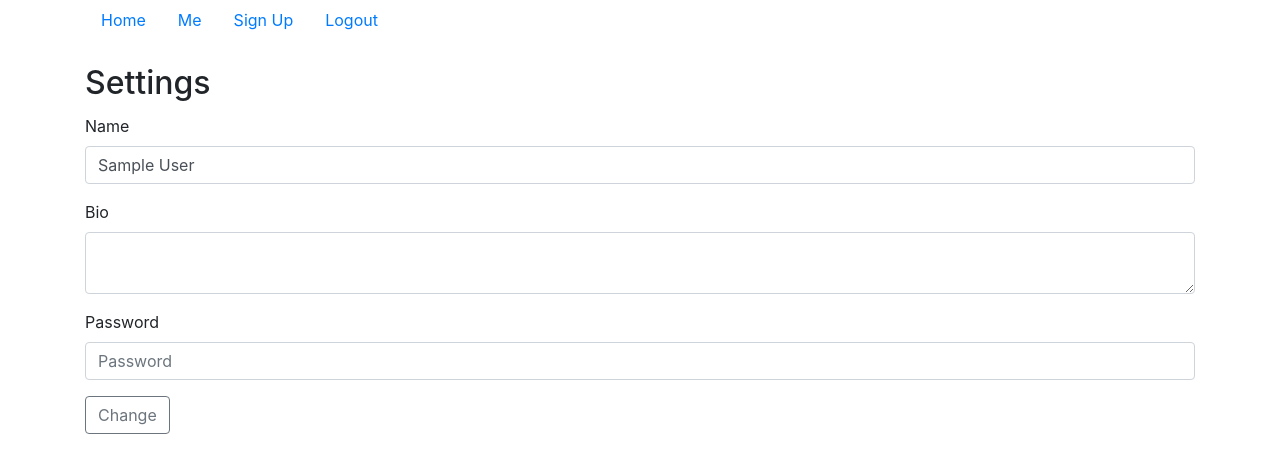
After one commit to natashacavoli/first-oauth-application, a Flask app: page /me/change in a window 1280 px wide. The commit adds this page. Shown: the top 473 px of the page. Run offline with Flask 2, Linux system fonts and the light colour scheme; the visitor is signed in with stand-in values (Sample User, id 1); data comes from the database, SQL or seed files in the repository; some libraries are stand-ins or nearby versions.

Commit message:
Adding bio to application

```diff
--- a/Application/Controller/user.py
+++ b/Application/Controller/user.py
@@ -1,11 +1,12 @@
 """."""
-from flask import render_template, session, redirect, Blueprint
+from flask import render_template, session, request, redirect, Blueprint
 from Model.user import User as ModelUser
 from Model.client import Client
 from Model.db import db
 import uuid
 import secrets
 import datetime
+import bcrypt
 
 
 user_blueprint = Blueprint("user_blueprint", __name__)
@@ -30,7 +31,11 @@ class User():
         """."""
         user = ModelUser.query.get(session.get("id"))
 
-        data = {"name": user.name, "email": user.email}
+        data = {
+            "name": user.name,
+            "email": user.email,
+            "username": user.username,
+            "bio": user.bio}
 
         return render_template("user.html", data=data)
 
@@ -93,3 +98,44 @@ class User():
         db.session.commit()
 
         return redirect("/me/api")
+
+    @user_blueprint.route("/me/change")
+    def change():
+        """."""
+        user = ModelUser.query.get(session.get("id"))
+
+        data = {
+            "name": user.name,
+            "email": user.email,
+            "username": user.username,
+            "bio": user.bio}
+
+        return render_template("change.html", data=data)
+
+    @user_blueprint.route("/me/change/update", methods=["POST"])
+    def update_change():
+        """."""
+        bio = request.form.get("bio")
+        name = request.form.get("name")
+        password = request.form.get("password").encode("utf-8")
+
+        if password:
+
+            salt = bcrypt.gensalt()
+
+            password = bcrypt.hashpw(password, salt).decode("utf-8")
+
+        me = ModelUser.query.get(session.get("id"))
+
+        if bio:
+            me.bio = bio
+
+        if name:
+            me.name = name
+
+        if password:
+            me.password = password
+
+        db.session.commit()
+
+        return redirect("/me/change")
--- a/Application/Model/user.py
+++ b/Application/Model/user.py
@@ -12,15 +12,18 @@ class User(db.Model):
     email = db.Column(db.String(75))
     username = db.Column(db.String(75))
     password = db.Column(db.String(75))
+    bio = db.Column(db.Text())
 
     def __init__(
             self,
             name=None,
             email=None,
             username=None,
-            password=None):
+            password=None,
+            bio=None):
         """."""
         self.name = name
         self.email = email
         self.username = username
         self.password = password
+        self.bio = bio
--- /dev/null
+++ b/Application/templates/change.html
@@ -0,0 +1,34 @@
+{% extends "base.html" %}
+
+{% block content %}
+
+<h2 class="card-title">Settings</h2>
+
+<form action="/me/change/update" method="POST">
+
+    <div class="form-group">
+
+        <label for="name">Name</label>
+        <input type="text" name="name" id="name" class="form-control" placeholder="Name" value="{{ data.name }}">
+
+    </div>
+
+    <div class="form-group">
+
+        <label for="bio">Bio</label>
+        <textarea name="bio" id="bio" class="form-control" maxlength="200">{% if data.bio %}{{ data.bio }}{% endif %}</textarea>
+
+    </div>
+
+    <div class="form-group">
+
+        <label for="password">Password</label>
+        <input type="password" name="password" id="password" class="form-control" placeholder="Password">
+
+    </div>
+
+    <button type="submit" class="btn btn-outline-secondary">Change</button>
+
+</form>
+
+{% endblock %}
```
Also changed, not shown: Application/templates/user.html (+17 -0 lines).
